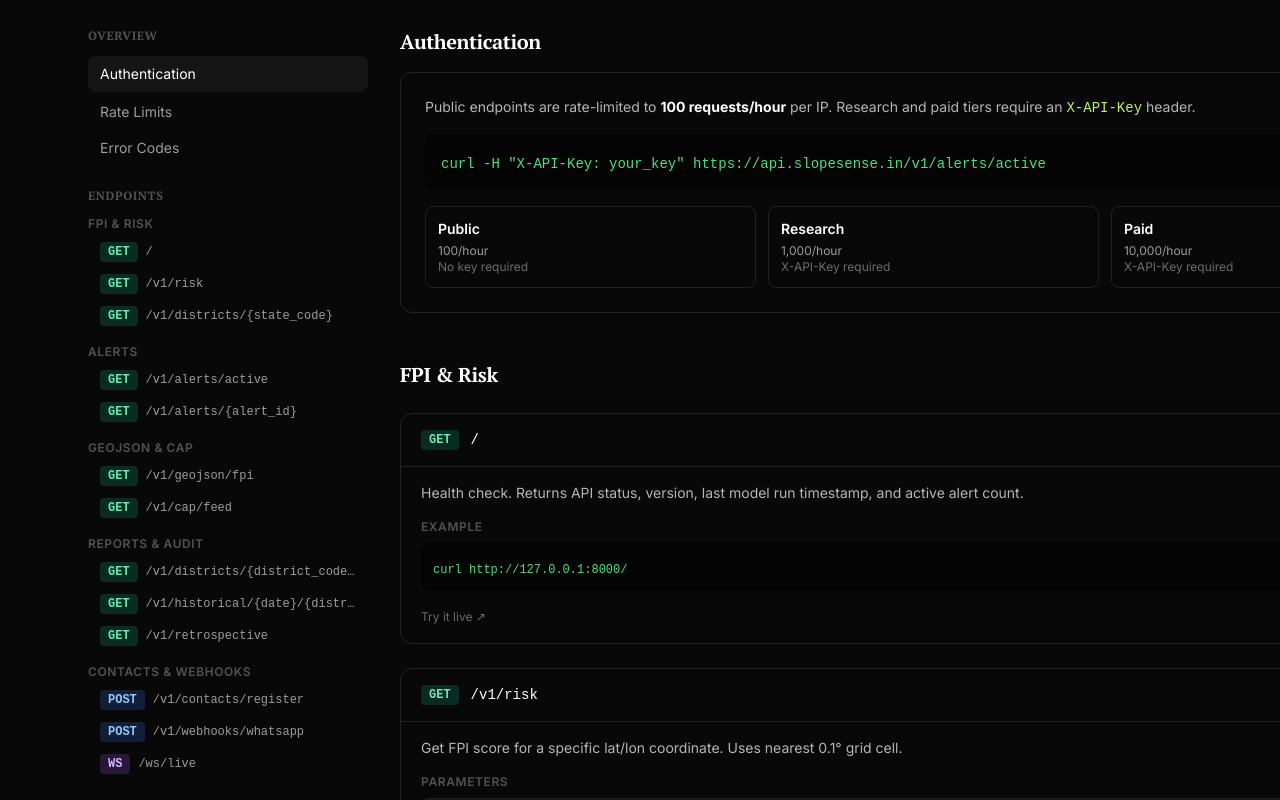
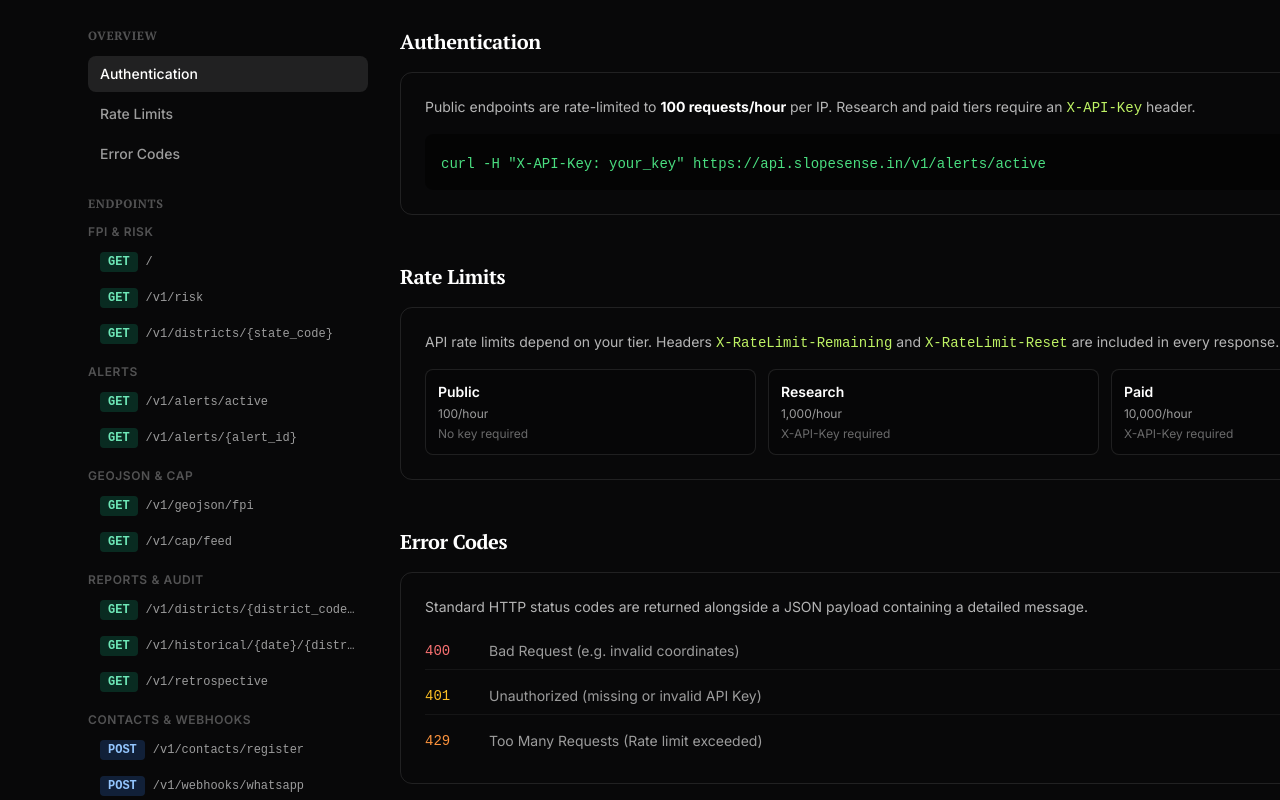
Before and after one commit to h55n/slopesense, a Next.js app in the folder frontend/: page /api-docs in a window 1280 px wide. Shown: the part 340-1140 px from the top of the page. Built offline with nearby package versions, Linux system fonts and the light colour scheme; no server answers.

Commit message:
style: apply Vercel Web Guidelines and Polish UI

```diff
--- a/frontend/src/app/api-docs/page.tsx
+++ b/frontend/src/app/api-docs/page.tsx
@@ -81,10 +81,10 @@ export default function ApiDocsPage() {
           <aside className="space-y-6">
             <div>
               <h3 className="mb-3 text-xs font-semibold uppercase tracking-wider text-white/30">Overview</h3>
-              <div className="space-y-1 text-sm text-white/60">
-                <div className="rounded-lg bg-white/5 px-3 py-2 text-white">Authentication</div>
-                <div className="px-3 py-1.5 hover:text-white cursor-default">Rate Limits</div>
-                <div className="px-3 py-1.5 hover:text-white cursor-default">Error Codes</div>
+              <div className="space-y-1 text-sm font-medium text-white/60">
+                <a href="#authentication" className="block rounded-lg bg-white/10 px-3 py-2 text-white transition-colors">Authentication</a>
+                <a href="#rate-limits" className="block rounded-lg px-3 py-2 hover:bg-white/5 hover:text-white transition-colors">Rate Limits</a>
+                <a href="#error-codes" className="block rounded-lg px-3 py-2 hover:bg-white/5 hover:text-white transition-colors">Error Codes</a>
               </div>
             </div>
             <div>
@@ -94,7 +94,7 @@ export default function ApiDocsPage() {
                   <div key={g.group}>
                     <div className="mb-1 mt-3 text-xs font-semibold uppercase tracking-wider text-white/30">{g.group}</div>
                     {g.endpoints.map(e => (
-                      <a key={e.path} href={`#${e.id}`} className="flex items-center gap-2 px-3 py-1.5 hover:text-white transition-colors">
+                      <a key={e.path} href={`#${e.id}`} className="flex items-center gap-2 rounded-lg px-3 py-2 hover:bg-white/5 hover:text-white transition-colors">
                         <MethodBadge method={e.method} />
                         <span className="font-mono text-xs truncate">{e.path}</span>
                       </a>
@@ -120,18 +120,52 @@ export default function ApiDocsPage() {
                     curl -H &quot;X-API-Key: your_key&quot; https://api.slopesense.in/v1/alerts/active
                   </code>
                 </div>
+              </div>
+            </section>
+
+            {/* Rate Limits section */}
+            <section id="rate-limits">
+              <h2 className="mb-4 text-xl font-bold">Rate Limits</h2>
+              <div className="rounded-xl border border-white/10 bg-white/3 p-6 space-y-4">
+                <p className="text-sm text-white/70">
+                  API rate limits depend on your tier. Headers <code className="text-lime-300">X-RateLimit-Remaining</code> and <code className="text-lime-300">X-RateLimit-Reset</code> are included in every response.
+                </p>
                 <div className="grid gap-3 sm:grid-cols-3 text-sm">
                   {[
                     { tier: 'Public', limit: '100/hour', key: 'No key required' },
                     { tier: 'Research', limit: '1,000/hour', key: 'X-API-Key required' },
                     { tier: 'Paid', limit: '10,000/hour', key: 'X-API-Key required' },
                   ].map(t => (
-                    <div key={t.tier} className="rounded-lg border border-white/10 p-3">
+                    <div key={t.tier} className="rounded-lg border border-white/10 p-3 bg-black/20">
                       <div className="font-semibold">{t.tier}</div>
                       <div className="text-white/60 text-xs mt-1">{t.limit}</div>
-                      <div className="text-white/40 text-xs">{t.key}</div>
+                      <div className="text-white/40 text-xs mt-1">{t.key}</div>
                     </div>
                   ))}
+                </div>
+              </div>
+            </section>
+
+            {/* Error Codes section */}
+            <section id="error-codes">
+              <h2 className="mb-4 text-xl font-bold">Error Codes</h2>
+              <div className="rounded-xl border border-white/10 bg-white/3 p-6 space-y-4">
+                <p className="text-sm text-white/70">
+                  Standard HTTP status codes are returned alongside a JSON payload containing a detailed message.
+                </p>
+                <div className="space-y-2">
+                  <div className="flex items-center gap-4 border-b border-white/5 py-2">
+                    <span className="font-mono text-sm text-red-400 w-12">400</span>
+                    <span className="text-sm text-white/60">Bad Request (e.g. invalid coordinates)</span>
+                  </div>
+                  <div className="flex items-center gap-4 border-b border-white/5 py-2">
+                    <span className="font-mono text-sm text-amber-400 w-12">401</span>
+                    <span className="text-sm text-white/60">Unauthorized (missing or invalid API Key)</span>
+                  </div>
+                  <div className="flex items-center gap-4 py-2">
+                    <span className="font-mono text-sm text-orange-400 w-12">429</span>
+                    <span className="text-sm text-white/60">Too Many Requests (Rate limit exceeded)</span>
+                  </div>
                 </div>
               </div>
             </section>
--- a/frontend/src/app/globals.css
+++ b/frontend/src/app/globals.css
@@ -43,6 +43,7 @@ body {
 h1, h2, h3, h4 {
   font-family: 'PT Serif', Georgia, serif;
   letter-spacing: -0.02em;
+  text-wrap: balance;
 }
 
 ::selection {
@@ -208,6 +209,7 @@ h1, h2, h3, h4 {
   font-weight: 700;
   letter-spacing: 0.12em;
   text-transform: uppercase;
+  font-variant-numeric: tabular-nums;
 }
 
 /* ── Animated terminal cursor ─────────────────────────────────────────────── */
--- a/frontend/src/components/Navigation.tsx
+++ b/frontend/src/components/Navigation.tsx
@@ -24,7 +24,7 @@ export default function Navigation() {
 
   return (
     <nav
-      className="sticky top-0 z-50 border-b border-white/5 backdrop-blur-2xl transition-all duration-300"
+      className="sticky top-0 z-50 border-b border-white/5 backdrop-blur-2xl transition-colors duration-300"
       style={{ background: 'rgba(8,8,9,0.85)' }}
       aria-label="Global navigation"
     >
@@ -36,8 +36,8 @@ export default function Navigation() {
           className="group flex items-center gap-3 transition-opacity hover:opacity-90 focus-ring rounded-lg"
         >
           {/* Icon */}
-          <div className="relative flex h-7 w-7 items-center justify-center rounded-[9px] border border-slope-accent/25 bg-slope-accent/8 shadow-glow-lime transition-all duration-300 group-hover:border-slope-accent/40 group-hover:shadow-glow-lime-strong">
-            <svg width="14" height="14" viewBox="0 0 14 14" fill="none">
+          <div className="relative flex h-7 w-7 items-center justify-center rounded-[9px] border border-slope-accent/25 bg-slope-accent/8 shadow-glow-lime transition-colors duration-300 group-hover:border-slope-accent/40 group-hover:shadow-glow-lime-strong">
+            <svg width="14" height="14" viewBox="0 0 14 14" fill="none" aria-hidden="true">
               <path d="M7 1L13 12H1L7 1Z" stroke="#c5ff4a" strokeWidth="1.5" strokeLinejoin="round" fill="rgba(197,255,74,0.08)" />
               <path d="M7 5L9.5 10H4.5L7 5Z" fill="#c5ff4a" opacity="0.6" />
             </svg>
@@ -111,6 +111,7 @@ export default function Navigation() {
             className="flex items-center gap-1 rounded-lg border border-white/12 bg-white/4 hover:bg-white/8 hover:text-white hover:border-white/25 px-3 py-2 sm:hidden focus-ring transition-colors"
             onClick={() => setMenuOpen(v => !v)}
             aria-label="Toggle menu"
+            aria-expanded={menuOpen}
           >
             <span className="text-small font-semibold text-white/70">Menu</span>
           </button>
--- a/frontend/src/components/ui/Button.tsx
+++ b/frontend/src/components/ui/Button.tsx
@@ -17,7 +17,7 @@ export interface ButtonProps extends Omit<HTMLMotionProps<'button'>, 'ref' | 'ch
 
 export const Button = forwardRef<HTMLButtonElement, ButtonProps>(
   ({ className = '', variant = 'primary', size = 'md', isLoading, children, disabled, ...props }, ref) => {
-    const baseStyles = 'inline-flex items-center justify-center rounded-full font-bold uppercase tracking-widest transition-all duration-200 focus-ring disabled:opacity-50 disabled:cursor-not-allowed';
+    const baseStyles = 'inline-flex items-center justify-center rounded-full font-bold uppercase tracking-widest transition-colors transition-shadow duration-200 focus-ring disabled:opacity-50 disabled:cursor-not-allowed';
 
     const variants: Record<ButtonVariant, string> = {
       primary: 'bg-slope-accent text-slope-bg shadow-glow-lime hover:shadow-glow-lime-strong hover:bg-white',
@@ -35,7 +35,7 @@ export const Button = forwardRef<HTMLButtonElement, ButtonProps>(
       <motion.button
         ref={ref}
         whileHover={disabled || isLoading ? {} : { scale: 1.02, y: -1 }}
-        whileTap={disabled || isLoading ? {} : { scale: 0.98 }}
+        whileTap={disabled || isLoading ? {} : { scale: 0.96 }}
         className={`${baseStyles} ${variants[variant]} ${sizes[size]} ${className}`}
         disabled={disabled || isLoading}
         {...props}
```
Also changed, not shown: frontend/src/app/register/page.tsx (+12 -12 lines).
